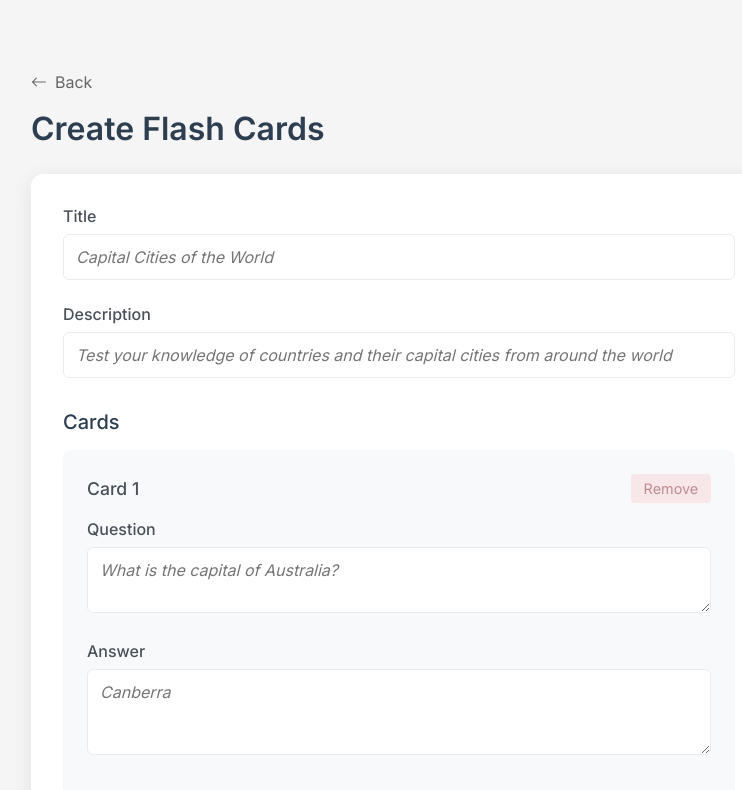
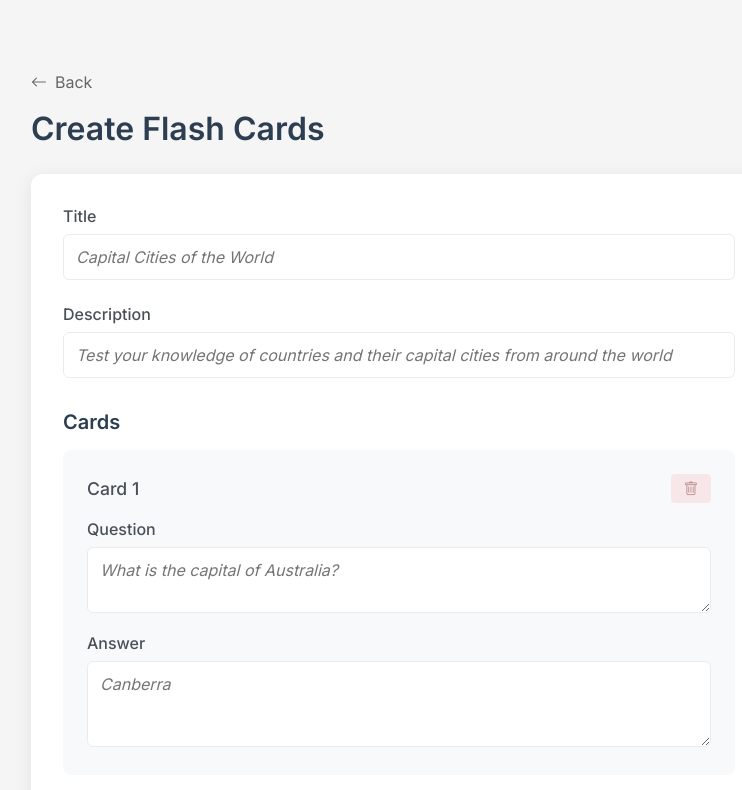
Before and after one commit to vincenttao04/flashcards-fe, a Vue app: page /create in a window 1280 px wide. Shown: the top 790 px of the page, without its empty margins (241-983 px from the left). Built offline with nearby package versions, Linux system fonts and the light colour scheme.

Commit message:
chore: minor changes

```diff
--- a/src/components/create-edit/CardForm.vue
+++ b/src/components/create-edit/CardInput.vue
@@ -9,8 +9,8 @@
  *                   Payload: (index, updatedCard)
  */ -->
 <template>
-  <div>
-    <div class="form-group">
+  <div class="form-wrapper">
+    <div>
       <label :for="`question-${index}`">Question</label>
       <textarea
         :id="`question-${index}`"
@@ -23,7 +23,7 @@
       ></textarea>
     </div>
 
-    <div class="form-group">
+    <div>
       <label :for="`answer-${index}`">Answer</label>
       <textarea
         :id="`answer-${index}`"
@@ -61,8 +61,10 @@ function updateField(field, value) {
 </script>
 
 <style scoped>
-.form-group {
-  margin-bottom: 1.5rem;
+.form-wrapper {
+  display: flex;
+  flex-direction: column;
+  gap: 1rem;
 }
 
 label {
--- a/src/components/create-edit/CardsList.vue
+++ b/src/components/create-edit/CardList.vue
@@ -21,7 +21,7 @@
           @click="$emit('remove', index)"
           :disabled="cards.length <= 1"
         >
-          Remove
+          <i class="bi bi-trash"></i>
         </button>
       </div>
 
@@ -41,7 +41,7 @@
 </template>
 
 <script setup>
-import CardForm from "./CardForm.vue";
+import CardForm from "./CardInput.vue";
 
 const props = defineProps({
   cards: {
@@ -68,7 +68,7 @@ function updateCard(index, updatedCard) {
 h2 {
   color: #2c3e50;
   margin: 1.5rem 0 1rem;
-  font-weight: 500;
+  font-weight: 600;
   font-size: 1.25rem;
 }
 
--- a/src/components/create-edit/CardPreview.vue
+++ b/src/components/create-edit/CardPreview.vue
@@ -31,7 +31,7 @@
 
 <script setup>
 import { ref } from "vue";
-import FlashCard from "../flashcard/FlashCard.vue";
+import FlashCard from "../flashcard/CardInterface.vue";
 import CardNavigator from "../flashcard/CardNavigator.vue";
 
 const props = defineProps({
--- a/src/components/flashcard/FlashCard.vue
+++ b/src/components/flashcard/CardInterface.vue
@@ -7,6 +7,20 @@
  * @props {Boolean} isFlipped - Controls card flip state
  * @emits {flip} - Emits when card is clicked to flip
  */ -->
+<script setup>
+defineProps({
+  card: {
+    type: Object,
+    required: true,
+  },
+  isFlipped: {
+    type: Boolean,
+    required: true,
+  },
+});
+
+defineEmits(["flip"]);
+</script>
 <template>
   <div class="card-container">
     <button class="card" :class="{ flipped: isFlipped }" @click="$emit('flip')">
@@ -25,21 +39,6 @@
     </button>
   </div>
 </template>
-
-<script setup>
-defineProps({
-  card: {
-    type: Object,
-    required: true,
-  },
-  isFlipped: {
-    type: Boolean,
-    required: true,
-  },
-});
-
-defineEmits(["flip"]);
-</script>
 
 <style scoped>
 .card-container {
--- a/src/pages/Create.vue
+++ b/src/pages/Create.vue
@@ -13,8 +13,8 @@
 import { ref, computed } from "vue";
 import { useRouter } from "vue-router";
 import PageHeader from "../components/global/PageHeader.vue";
-import SetTitleInput from "../components/create-edit/SetHeaderInput.vue";
-import CardsList from "../components/create-edit/CardsList.vue";
+import SetTitleInput from "../components/create-edit/HeaderInput.vue";
+import CardsList from "../components/create-edit/CardList.vue";
 import PreviewSection from "../components/create-edit/CardPreview.vue";
 import FormActions from "../components/create-edit/FormActions.vue";
 
--- a/src/pages/Edit.vue
+++ b/src/pages/Edit.vue
@@ -2,8 +2,8 @@
 import { ref, computed } from "vue";
 import { useRouter } from "vue-router";
 import PageHeader from "../components/global/PageHeader.vue";
-import SetTitleInput from "../components/create-edit/SetHeaderInput.vue";
-import CardsList from "../components/create-edit/CardsList.vue";
+import SetTitleInput from "../components/create-edit/HeaderInput.vue";
+import CardsList from "../components/create-edit/CardList.vue";
 import PreviewSection from "../components/create-edit/CardPreview.vue";
 import FormActions from "../components/create-edit/FormActions.vue";
 
--- a/src/pages/FlashCard.vue
+++ b/src/pages/FlashCard.vue
@@ -13,7 +13,7 @@ import { ref, computed, onMounted, watch } from "vue";
 import { useRoute, useRouter } from "vue-router";
 import { getFlashCardSet } from "../data/flashCardSets.js";
 import PageHeader from "../components/global/PageHeader.vue";
-import FlashCard from "../components/flashcard/FlashCard.vue";
+import FlashCard from "../components/flashcard/CardInterface.vue";
 import CardNavigator from "../components/flashcard/CardNavigator.vue";
 // import CardIndicators from "../components/flashcard/CardIndicators.vue"; // Uncomment if you want to implement card indicators
 
```
Also changed, not shown: src/components/create-edit/HeaderInput.vue (renamed from src/components/create-edit/SetHeaderInput.vue), 1 other file (tests, documents, lock files or other folders).
